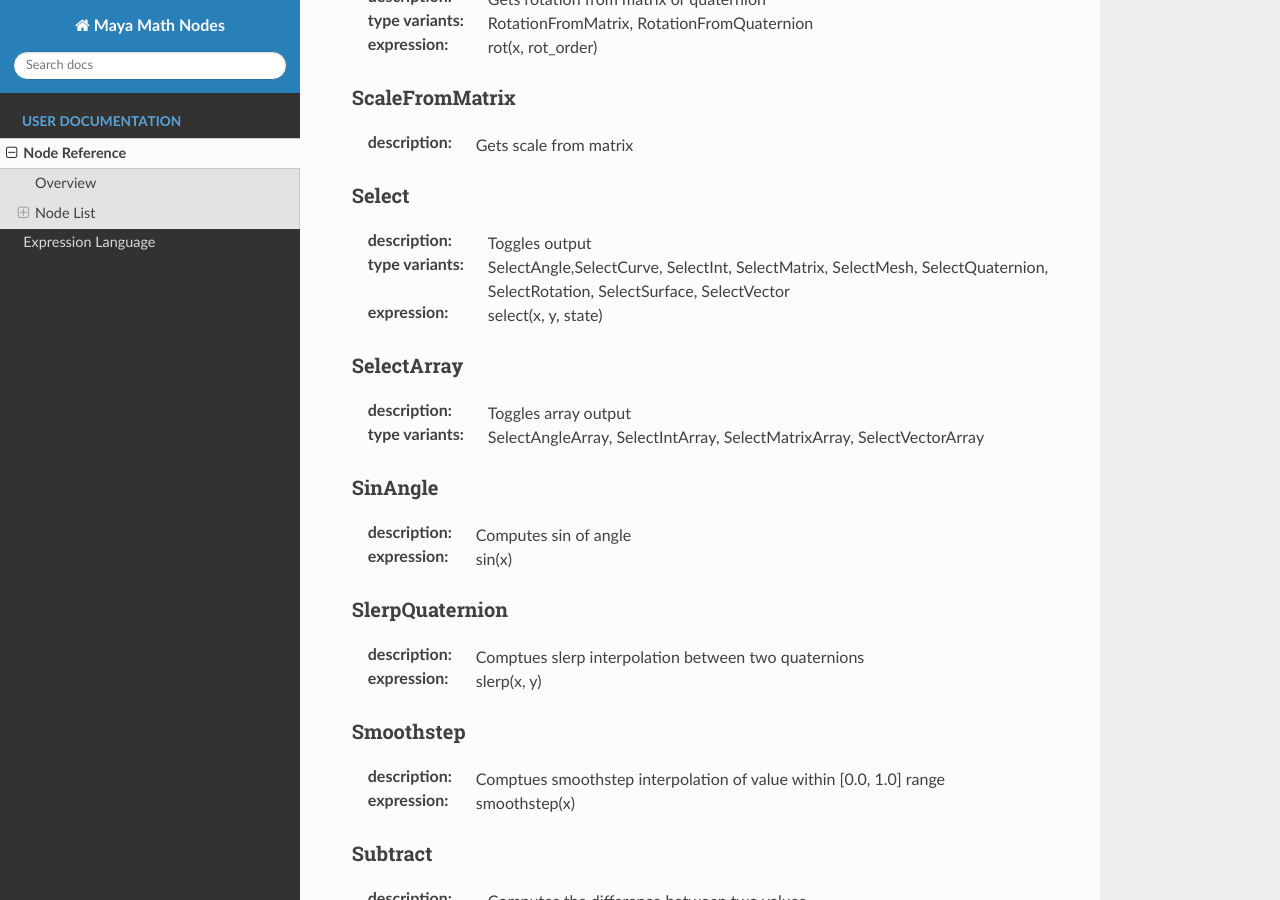
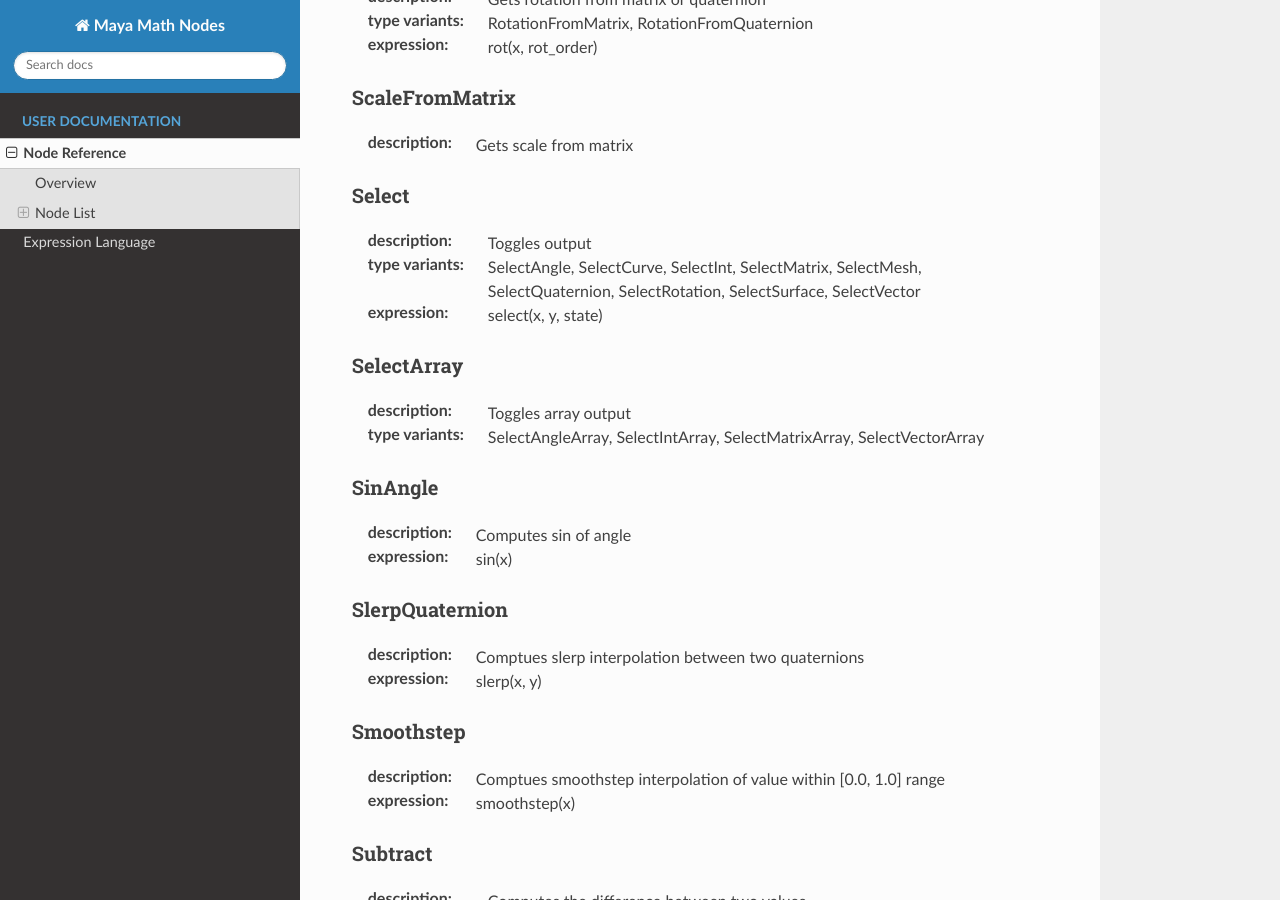
Before and after one commit to serguei-k/maya-math-nodes, a Sphinx documentation site: the page built from docs/source/nodeReference.rst, in a window 1280 px wide and 900 px high, scrolled down 6406 px. Built offline with Sphinx 7.4.7 and the Read the Docs theme 2.0.0, drawn with Linux system fonts in a browser that asks for light colours; some of the changed lines change nothing that is shown.

Commit message:
minor doc fixes

```diff
--- a/docs/source/conf.py
+++ b/docs/source/conf.py
@@ -40,9 +40,11 @@
 # ones.
 extensions = [
     'sphinx.ext.autodoc',
-    'sphinx.ext.todo',
     'sphinx.ext.coverage',
     'sphinx.ext.mathjax',
+    'sphinx.ext.napoleon',
+    'sphinx.ext.todo',
+    'sphinx.ext.viewcode',
 ]
 
 # Add any paths that contain templates here, relative to this directory.
@@ -165,3 +167,4 @@
 
 # If true, `todo` and `todoList` produce output, else they produce nothing.
 todo_include_todos = True
+autodoc_mock_imports = ['maya']
--- a/docs/source/nodeReference.rst
+++ b/docs/source/nodeReference.rst
@@ -267,7 +267,7 @@
 Select
 ------
 :description: Toggles output
-:type variants: SelectAngle,SelectCurve, SelectInt, SelectMatrix, SelectMesh, SelectQuaternion, SelectRotation,
+:type variants: SelectAngle, SelectCurve, SelectInt, SelectMatrix, SelectMesh, SelectQuaternion, SelectRotation,
    SelectSurface, SelectVector
 :expression: select(x, y, state)
 
```
